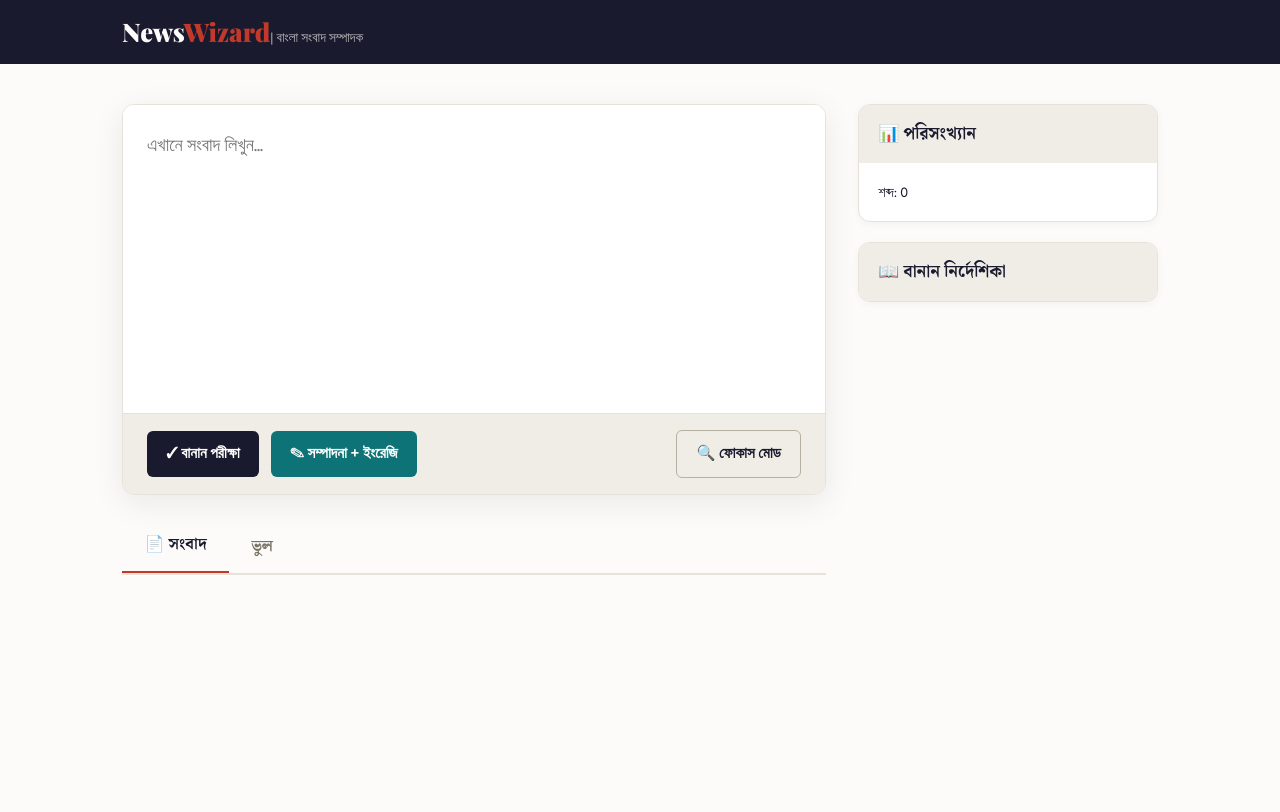
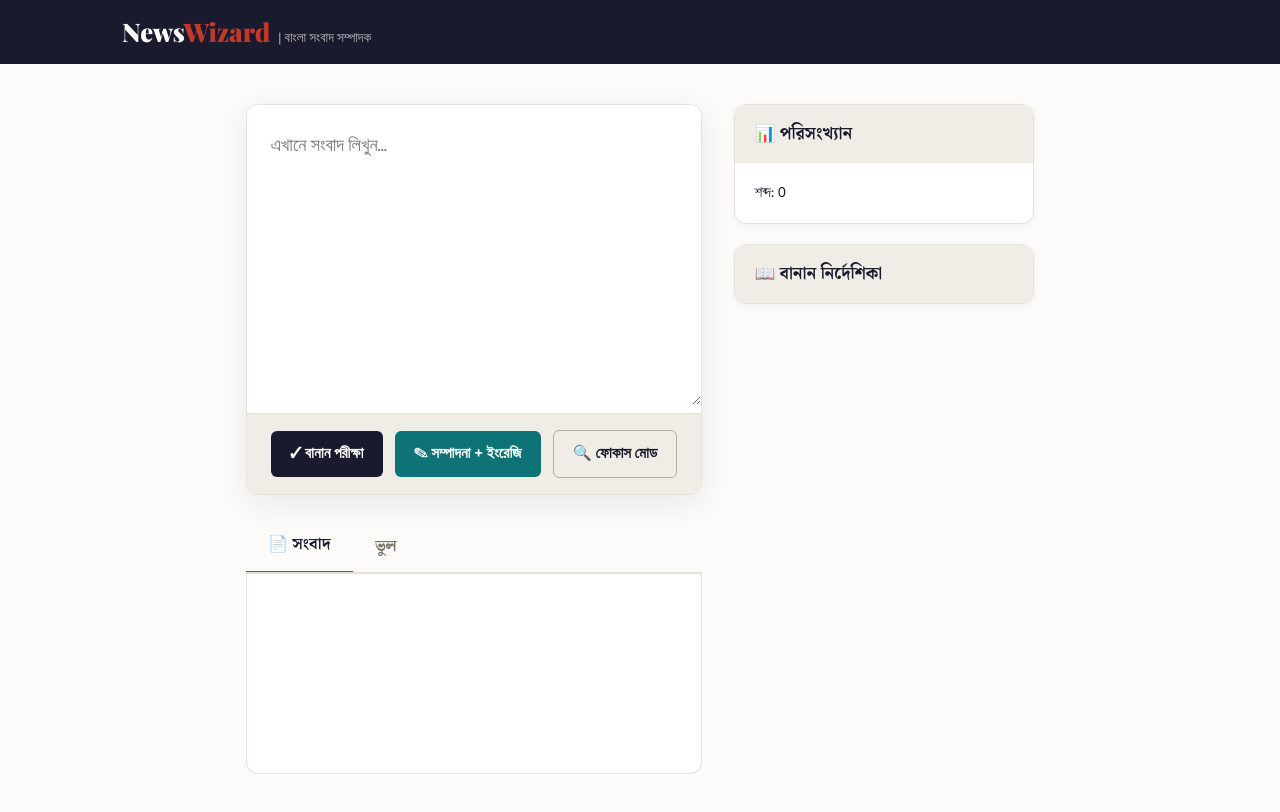
Before and after one commit to towfiqul101/News-wizard, a Next.js app: page / in a window 1280 px wide. Shown: the top 812 px of the page. Built offline with nearby package versions, Linux system fonts and the light colour scheme.

Commit message:
Update BanglaNewsEditor.module.css

```diff
--- a/components/BanglaNewsEditor.module.css
+++ b/components/BanglaNewsEditor.module.css
@@ -2,27 +2,53 @@
 .page {
   min-height: 100vh;
   transition: all 0.3s ease;
+  display: flex;
+  flex-direction: column;
 }
 
 .focusMode .masthead,
-.focusMode .ribbon,
-.focusMode .sidebar {
+.focusMode .sidebar,
+.focusMode .footer {
   display: none !important;
 }
 
 .focusMode .layout {
   grid-template-columns: 1fr;
-  max-width: 800px; /* Optimal reading width */
+  max-width: 800px;
   padding-top: 4rem;
 }
 
 /* ============ Masthead ============ */
-.masthead { background: var(--ink); color: var(--cream); position: sticky; top: 0; z-index: 100; }
-.mastheadInner { max-width: 1100px; margin: 0 auto; padding: 0 2rem; display: flex; align-items: center; justify-content: space-between; height: 64px; }
-.logoMark { font-family: 'Playfair Display', serif; font-size: 1.6rem; font-weight: 900; }
+.masthead {
+  background: var(--ink);
+  color: var(--cream);
+  position: sticky;
+  top: 0;
+  z-index: 100;
+}
+
+.mastheadInner {
+  max-width: 1100px;
+  margin: 0 auto;
+  padding: 0 2rem;
+  display: flex;
+  align-items: center;
+  justify-content: space-between;
+  height: 64px;
+}
+
+.logoMark {
+  font-family: 'Playfair Display', serif;
+  font-size: 1.6rem;
+  font-weight: 900;
+}
 .logoMark span { color: var(--accent); }
-.logoSub { font-size: 0.85rem; opacity: 0.7; font-family: var(--font-body); }
-.mastheadDate { font-size: 0.85rem; opacity: 0.7; }
+.logoSub {
+  font-size: 0.85rem;
+  opacity: 0.7;
+  font-family: var(--font-body);
+  margin-left: 0.5rem;
+}
 
 /* ============ Layout ============ */
 .layout {
@@ -33,54 +59,134 @@
   grid-template-columns: 1fr 300px;
   gap: 2rem;
   align-items: start;
+  flex: 1;
+}
+
+.editorColumn {
+  display: flex;
+  flex-direction: column;
 }
 
 .editorCard {
-  background: white; border: 1px solid var(--border); border-radius: var(--radius-lg);
-  box-shadow: var(--shadow-md); overflow: hidden;
+  background: white;
+  border: 1px solid var(--border);
+  border-radius: var(--radius-lg);
+  box-shadow: var(--shadow-md);
+  overflow: hidden;
 }
 
 .textarea {
-  width: 100%; padding: 1.5rem; border: none; outline: none; resize: none;
-  font-family: var(--font-body); font-size: 1.15rem; line-height: 1.8;
-  color: var(--ink); min-height: 300px;
+  width: 100%;
+  padding: 1.5rem;
+  border: none;
+  outline: none;
+  resize: vertical;
+  font-family: var(--font-body);
+  font-size: 1.15rem;
+  line-height: 1.8;
+  color: var(--ink);
+  min-height: 300px;
 }
 
-/* ============ Action Bar (Sticky on Mobile) ============ */
+/* ============ Action Bar ============ */
 .actionBar {
-  padding: 1rem 1.5rem; border-top: 1px solid var(--border); background: var(--cream-dark);
-  display: flex; align-items: center; gap: 0.75rem; flex-wrap: wrap;
+  padding: 1rem 1.5rem;
+  border-top: 1px solid var(--border);
+  background: var(--cream-dark);
+  display: flex;
+  align-items: center;
+  gap: 0.75rem;
+  flex-wrap: wrap;
 }
 
 .btn {
-  display: inline-flex; align-items: center; gap: 0.5rem; padding: 0.65rem 1.2rem;
-  border: none; border-radius: var(--radius); font-family: var(--font-body);
-  font-size: 0.95rem; font-weight: 600; cursor: pointer; transition: all 0.2s;
+  display: inline-flex;
+  align-items: center;
+  gap: 0.5rem;
+  padding: 0.65rem 1.2rem;
+  border: none;
+  border-radius: var(--radius);
+  font-family: var(--font-body);
+  font-size: 0.95rem;
+  font-weight: 600;
+  cursor: pointer;
+  transition: all 0.2s;
 }
+
 .btnSpell { background: var(--ink); color: white; }
 .btnSpell:hover:not(:disabled) { background: var(--accent); }
 .btnEdit { background: var(--teal); color: white; }
+.btnEdit:hover:not(:disabled) { background: var(--teal-light); }
 .btnFocus { background: transparent; border: 1px solid var(--border-dark); color: var(--ink); margin-left: auto; }
-.btnDisabled { opacity: 0.5; cursor: not-allowed; }
+.btnFocus:hover { background: var(--border); }
+.btnOutline { background: transparent; border: 1px solid var(--border-dark); color: var(--ink); }
+.btnOutline:hover { background: var(--cream-dark); }
+.btnDisabled { opacity: 0.6; cursor: not-allowed; }
 
 /* ============ Mobile Sticky Bar ============ */
 @media (max-width: 768px) {
   .actionBar {
-    position: fixed; bottom: 0; left: 0; right: 0; z-index: 50;
-    box-shadow: 0 -4px 20px rgba(0,0,0,0.1); justify-content: center;
+    position: fixed;
+    bottom: 0;
+    left: 0;
+    right: 0;
+    z-index: 50;
+    box-shadow: 0 -4px 20px rgba(0,0,0,0.1);
+    justify-content: center;
   }
-  .layout { padding-bottom: 90px; }
-  .btnFocus { display: none; } /* Hide focus mode on mobile */
+  .layout {
+    grid-template-columns: 1fr;
+    padding-bottom: 90px;
+  }
+  .btnFocus { display: none; }
 }
 
-/* ============ Soft Error Highlight ============ */
+/* ============ Tabs ============ */
+.tabs {
+  display: flex;
+  margin-top: 1.5rem;
+  border-bottom: 2px solid var(--border);
+  overflow-x: auto;
+  white-space: nowrap;
+}
+.tabs::-webkit-scrollbar { display: none; }
+
+.tab {
+  padding: 0.85rem 1.4rem;
+  background: transparent;
+  border: none;
+  font-size: 1rem;
+  font-family: var(--font-heading);
+  font-weight: 600;
+  color: var(--text-muted);
+  cursor: pointer;
+  position: relative;
+  margin-bottom: -2px;
+}
+.tabActive {
+  color: var(--ink);
+  border-bottom: 3px solid var(--accent);
+}
+
+/* ============ Panel Content & Highlights ============ */
+.panel {
+  background: white;
+  border: 1px solid var(--border);
+  border-top: none;
+  border-radius: 0 0 var(--radius-lg) var(--radius-lg);
+  padding: 1.5rem;
+  min-height: 200px;
+}
+
 .previewBox {
-  padding: 1.5rem; font-size: 1.15rem; line-height: 1.9; color: var(--ink);
-  font-family: var(--font-body);
+  font-size: 1.15rem;
+  line-height: 1.9;
+  color: var(--ink);
+  white-space: pre-wrap;
 }
 
 .errorHighlight {
-  background: rgba(192, 57, 43, 0.1); /* Soft red background */
+  background: rgba(192, 57, 43, 0.1);
   color: var(--accent);
   border-bottom: 2px solid rgba(192, 57, 43, 0.3);
   border-radius: 3px;
@@ -88,30 +194,137 @@
   cursor: pointer;
   transition: all 0.2s;
 }
-.errorHighlight:hover { background: rgba(192, 57, 43, 0.2); border-bottom-color: var(--accent); }
+.errorHighlight:hover {
+  background: rgba(192, 57, 43, 0.2);
+  border-bottom-color: var(--accent);
+}
 
-/* ============ Sidebar Details/Summary (Mobile Collapsible) ============ */
+.errorList {
+  display: flex;
+  flex-direction: column;
+  gap: 1rem;
+}
+
+.errorItem {
+  padding: 1rem;
+  border: 1px solid var(--border);
+  border-radius: var(--radius);
+  background: var(--cream);
+  display: flex;
+  justify-content: space-between;
+  align-items: center;
+  flex-wrap: wrap;
+  gap: 1rem;
+}
+
+.errorDetails {
+  flex: 1;
+}
+
+.errorWord {
+  color: var(--accent);
+  font-weight: bold;
+  text-decoration: line-through;
+  margin-right: 0.5rem;
+}
+
+.errorSuggestion {
+  color: var(--teal);
+  font-weight: bold;
+}
+
+.errorRule {
+  font-size: 0.9rem;
+  color: var(--text-muted);
+  margin-top: 0.25rem;
+}
+
+.resultSection {
+  margin-bottom: 2rem;
+}
+
+.resultTitle {
+  font-family: var(--font-heading);
+  font-size: 1.2rem;
+  margin-bottom: 0.75rem;
+  color: var(--ink);
+  border-bottom: 1px solid var(--border);
+  padding-bottom: 0.5rem;
+}
+
+.changesList {
+  list-style-type: disc;
+  padding-left: 1.5rem;
+  color: var(--text-muted);
+}
+
+.changesList li {
+  margin-bottom: 0.5rem;
+}
+
+/* ============ Sidebar Details/Summary ============ */
+.sidebar {
+  display: flex;
+  flex-direction: column;
+  gap: 1.25rem;
+}
+
 .sideCard {
-  background: white; border: 1px solid var(--border); border-radius: var(--radius-lg);
-  margin-bottom: 1.25rem; box-shadow: var(--shadow-sm); overflow: hidden;
+  background: white;
+  border: 1px solid var(--border);
+  border-radius: var(--radius-lg);
+  box-shadow: var(--shadow-sm);
+  overflow: hidden;
 }
 
 .sideCard summary {
-  padding: 1rem 1.2rem; background: var(--cream-dark); color: var(--ink);
-  font-family: var(--font-heading); font-size: 1.05rem; font-weight: 600;
-  cursor: pointer; list-style: none; display: flex; justify-content: space-between;
+  padding: 1rem 1.2rem;
+  background: var(--cream-dark);
+  color: var(--ink);
+  font-family: var(--font-heading);
+  font-size: 1.05rem;
+  font-weight: 600;
+  cursor: pointer;
+  list-style: none;
 }
 .sideCard summary::-webkit-details-marker { display: none; }
-.sideCardBody { padding: 1.1rem 1.2rem; font-size: 0.9rem; }
+.sideCardBody {
+  padding: 1.1rem 1.2rem;
+  font-size: 0.95rem;
+  line-height: 1.6;
+}
 
-/* Tabs - Scrollable on Mobile */
-.tabs {
-  display: flex; margin-top: 1.5rem; background: transparent; border-bottom: 2px solid var(--border);
-  overflow-x: auto; white-space: nowrap; padding-bottom: 1px;
+.statRow {
+  display: flex;
+  justify-content: space-between;
+  padding: 0.5rem 0;
+  border-bottom: 1px solid var(--border);
 }
-.tab {
-  padding: 0.85rem 1.4rem; background: transparent; border: none; font-size: 1rem;
-  font-family: var(--font-heading); font-weight: 600; color: var(--text-muted);
-  cursor: pointer; position: relative; margin-bottom: -2px;
+.statRow:last-child {
+  border-bottom: none;
 }
-.tabActive { color: var(--ink); border-bottom: 3px solid var(--accent); }
+
+/* ============ Footer ============ */
+.footer {
+  text-align: center;
+  padding: 2.5rem 1rem;
+  margin-top: auto;
+  border-top: 1px solid var(--border);
+  color: var(--text-muted);
+  font-family: var(--font-body);
+  font-size: 0.95rem;
+  background: var(--cream);
+}
+
+.footer p { margin: 0; }
+.footer strong { color: var(--ink); font-weight: 600; }
+.footer a {
+  color: var(--teal);
+  text-decoration: none;
+  font-weight: 500;
+  transition: color 0.2s ease;
+}
+.footer a:hover {
+  color: var(--accent);
+  text-decoration: underline;
+}
```
